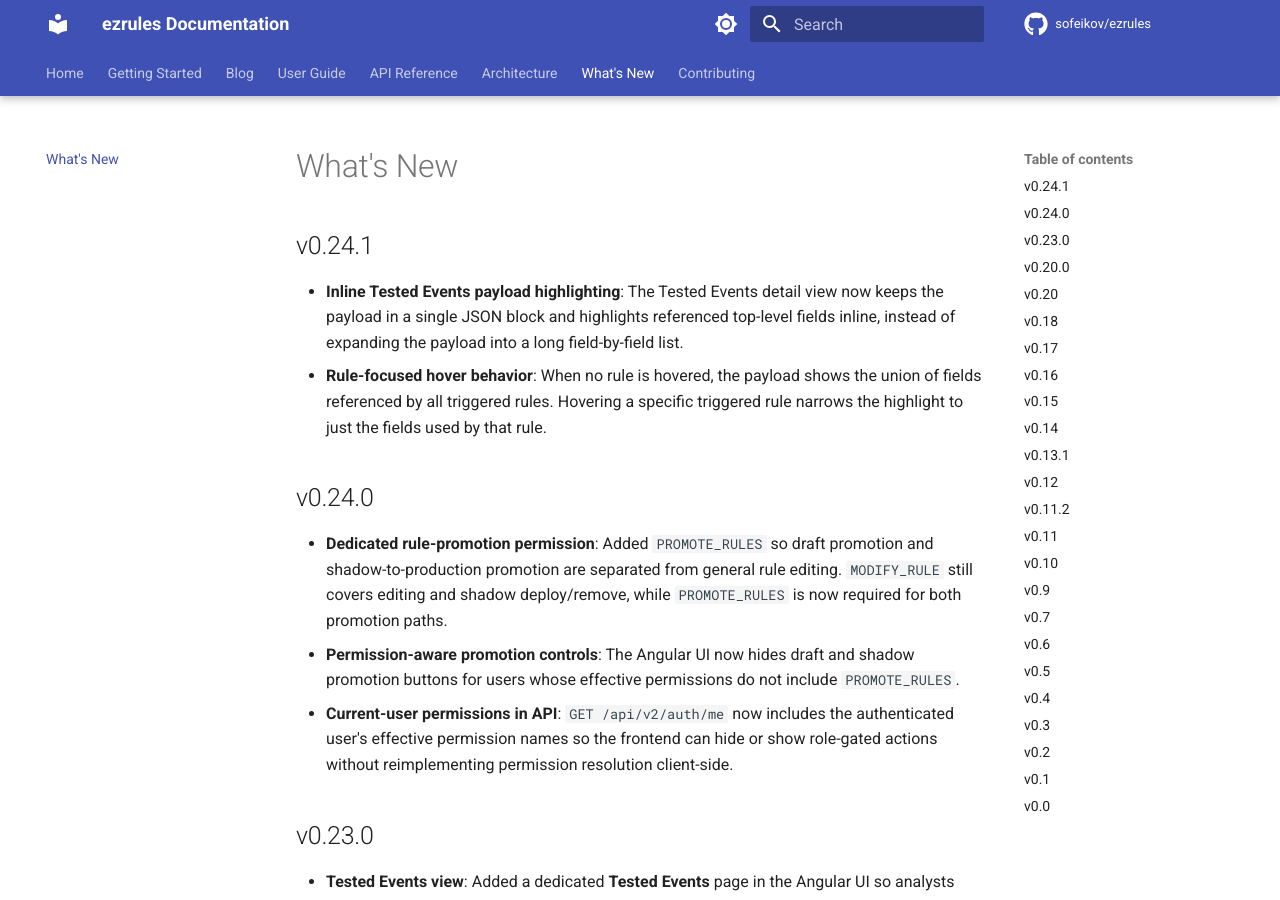
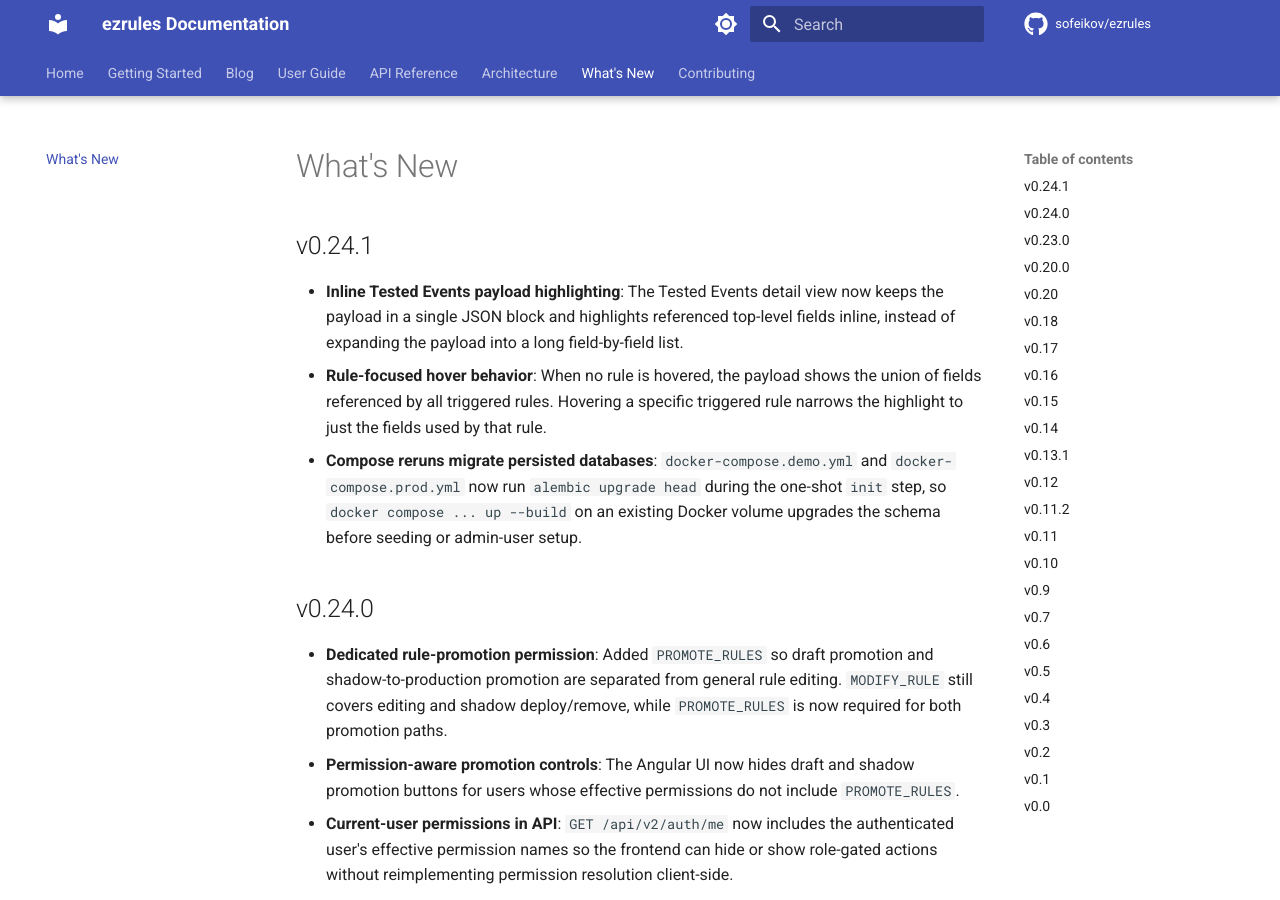
Before and after one commit to sofeikov/ezrules, an MkDocs documentation site: the page built from docs/whatsnew.md, in a window 1280 px wide and 900 px high. Built offline with MkDocs 1.6.1 and Material for MkDocs 9.7.7, drawn with Linux system fonts in a browser that asks for light colours; comment, search, counter and statistics services are not loaded.

Commit message:
Fixed container

```diff
--- a/docker-compose.prod.yml
+++ b/docker-compose.prod.yml
@@ -40,11 +40,13 @@ services:
       - "8025:8025" # Web UI
 
   # Runs once on first boot to initialise the DB and create the admin user.
-  # Safe to re-run: init-db skips existing DB, add-user skips duplicate user.
+  # Safe to re-run: init-db keeps an existing DB, Alembic applies pending
+  # migrations, and add-user skips duplicate users.
   init:
     build: .
     command: >
       sh -c "echo N | uv run ezrules init-db &&
+             uv run alembic upgrade head &&
              uv run ezrules add-user --user-email ${EZRULES_ADMIN_EMAIL} --password ${EZRULES_ADMIN_PASSWORD} --admin"
     depends_on:
       postgres:
--- a/docs/whatsnew.md
+++ b/docs/whatsnew.md
@@ -5,6 +5,7 @@
 
 * **Inline Tested Events payload highlighting**: The Tested Events detail view now keeps the payload in a single JSON block and highlights referenced top-level fields inline, instead of expanding the payload into a long field-by-field list.
 * **Rule-focused hover behavior**: When no rule is hovered, the payload shows the union of fields referenced by all triggered rules. Hovering a specific triggered rule narrows the highlight to just the fields used by that rule.
+* **Compose reruns migrate persisted databases**: `docker-compose.demo.yml` and `docker-compose.prod.yml` now run `alembic upgrade head` during the one-shot `init` step, so `docker compose ... up --build` on an existing Docker volume upgrades the schema before seeding or admin-user setup.
 
 ## v0.24.0
 
```
Also changed, not shown: AGENTS.md (+5 -4 lines), README.md (+4 -0 lines), docker-compose.demo.yml (+4 -3 lines), docs/architecture/deployment.md (+4 -0 lines), docs/getting-started/installation.md (+2 -0 lines), 2 other files.
